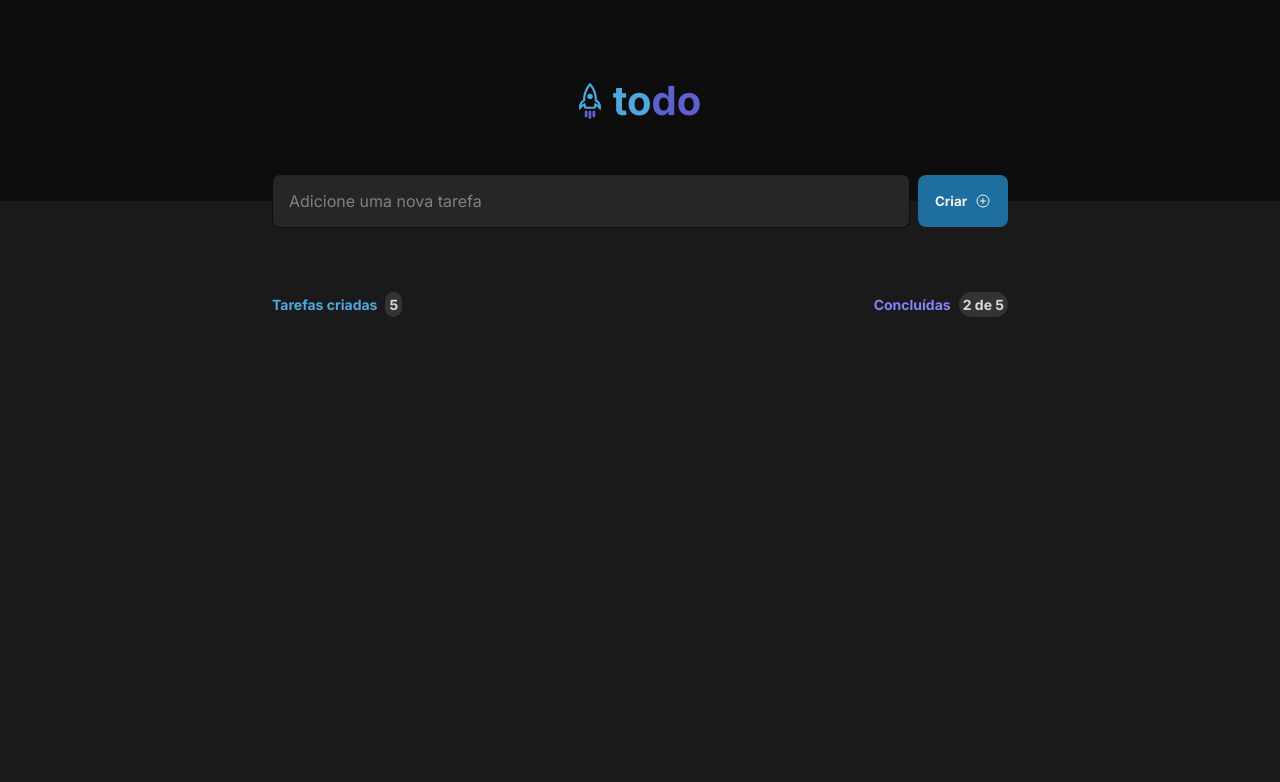
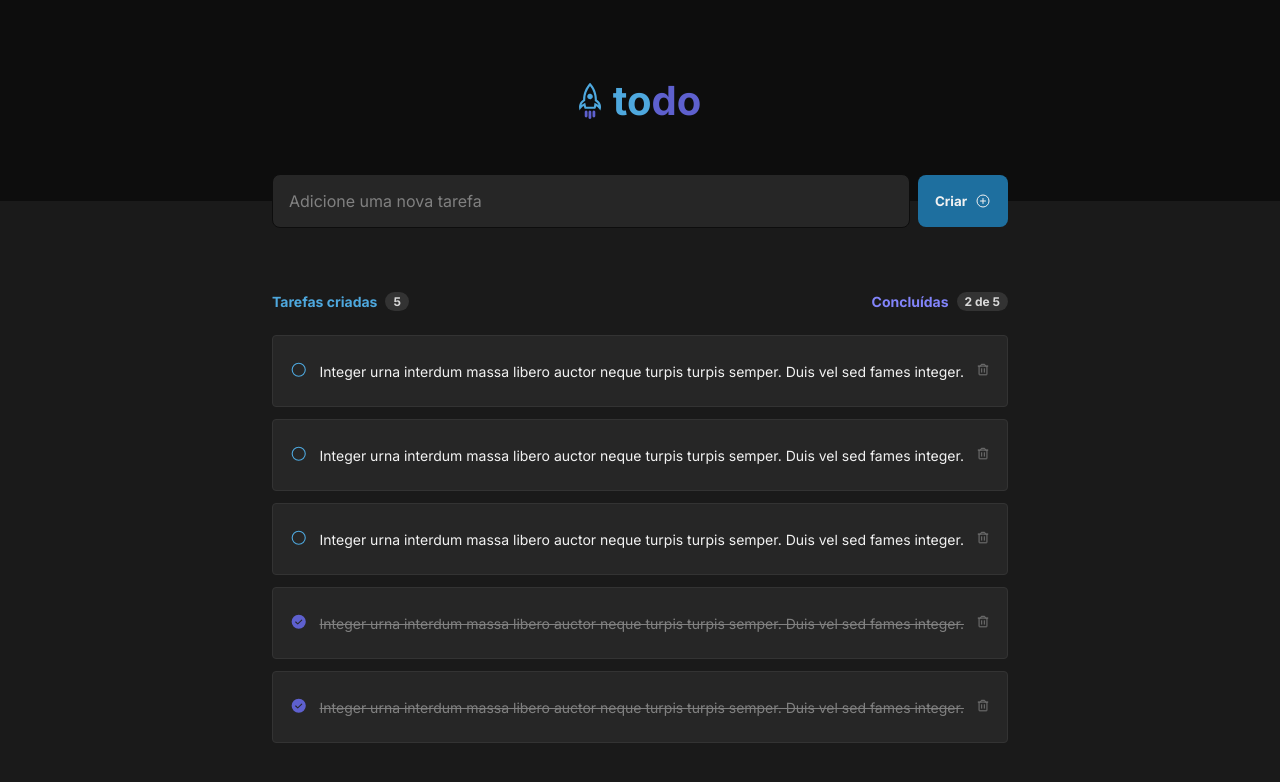
Before and after one commit to cborg2323/desafio-01-todo, a React (Vite) app: page / in a window 1280 px wide. Shown: the top 782 px of the page. Built offline with nearby package versions, Linux system fonts and the light colour scheme.

Commit message:
Tasks front ok

```diff
--- /dev/null
+++ b/src/components/Task.jsx
@@ -0,0 +1,19 @@
+import { Circle, CheckCircle, Trash } from 'phosphor-react';
+
+import styles from './Task.module.css';
+
+export function Task( { taskDone = false } ) {
+    return (
+        <div className={styles.todoTaskBody}>
+            <button className={taskDone ? styles.iconDoneTask : styles.checkTask}>
+                { taskDone ? <CheckCircle weight='fill' size={17.45} /> : <Circle size={17.45} /> }
+            </button>
+
+            <span className={taskDone ? styles.textTaskDone : styles.textTaskTodo}>Integer urna interdum massa libero auctor neque turpis turpis semper. Duis vel sed fames integer.</span>
+
+            <button className={styles.trashTask}>
+                <Trash size={14} />
+            </button>
+        </div>
+    )
+}
--- /dev/null
+++ b/src/components/Task.module.css
@@ -0,0 +1,55 @@
+.todoTaskBody {
+    background: var(--gray-500);
+    border-radius: 4px;
+    display: flex;
+    gap: 0.75rem;
+    height: 4.5rem;
+    justify-content: center;
+    align-items: center;
+    padding: 1rem;
+    border: 1px solid var(--gray-400);
+}
+
+.todoTaskBody button {
+    background: var(--gray-500);
+    border: 0;
+    cursor: pointer;
+    transition: background-color 0.1s;
+}
+
+.checkTask {
+    color: var(--blue);
+}
+
+.checkTask:hover {
+    color: var(--blue-dark)
+}
+
+.iconDoneTask {
+    color: var(--purple-dark);
+}
+
+.iconDoneTask:hover {
+    color: var(--purple);
+}
+
+.trashTask {
+    color: var(--gray-300);
+}
+
+.trashTask:hover {
+    color: var(--danger);
+}
+
+.todoTaskBody span {
+    font-size: 0.875rem;
+}
+
+.textTaskTodo {
+    color: var(--gray-100);
+}
+
+.textTaskDone {
+    color: var(--gray-300);
+    text-decoration: line-through;
+}
--- a/src/components/TaskBoard.jsx
+++ b/src/components/TaskBoard.jsx
@@ -1,6 +1,7 @@
 import { PlusCircle } from 'phosphor-react';
 
 import styles from './TaskBoard.module.css';
+import { Task } from './Task';
 
 export function TaskBoard() {
     return (
@@ -28,6 +29,14 @@ export function TaskBoard() {
                     </div>
 
                 </header>
+
+                <div className={styles.tasksList}>
+                    <Task />
+                    <Task />
+                    <Task />
+                    <Task taskDone={true} />
+                    <Task taskDone={true} />
+                </div>
             </div>
         </div>
     )}
--- a/src/components/TaskBoard.module.css
+++ b/src/components/TaskBoard.module.css
@@ -34,6 +34,7 @@
     border-radius: 8px;
     background: var(--blue-dark);
     border: 0;
+    cursor: pointer;
 
     color: var(--gray-100);
     font-weight: bold;
@@ -82,5 +83,13 @@
     color: var(--gray-200);
     border-radius: 999px;
     background: var(--gray-400);
-    padding: 0.25rem;
+    padding: 0.125rem 0.5rem;
+    font-size: 0.75rem;
 }
+
+.tasksList {
+    margin: 1.5rem 0;
+    display: flex;
+    gap: 0.75rem;
+    flex-direction: column;
+}
```
